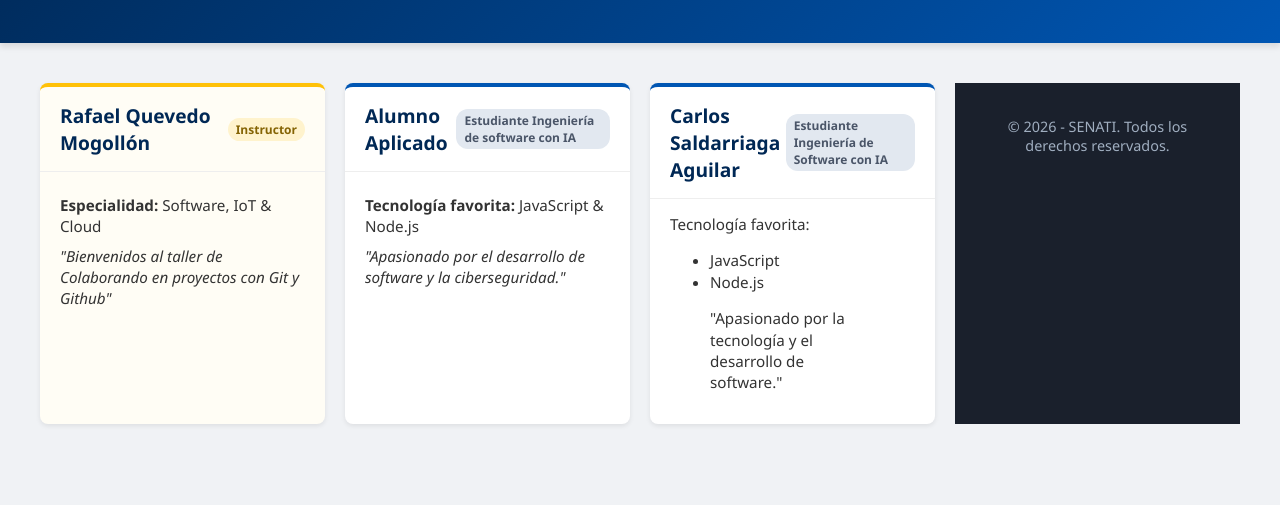
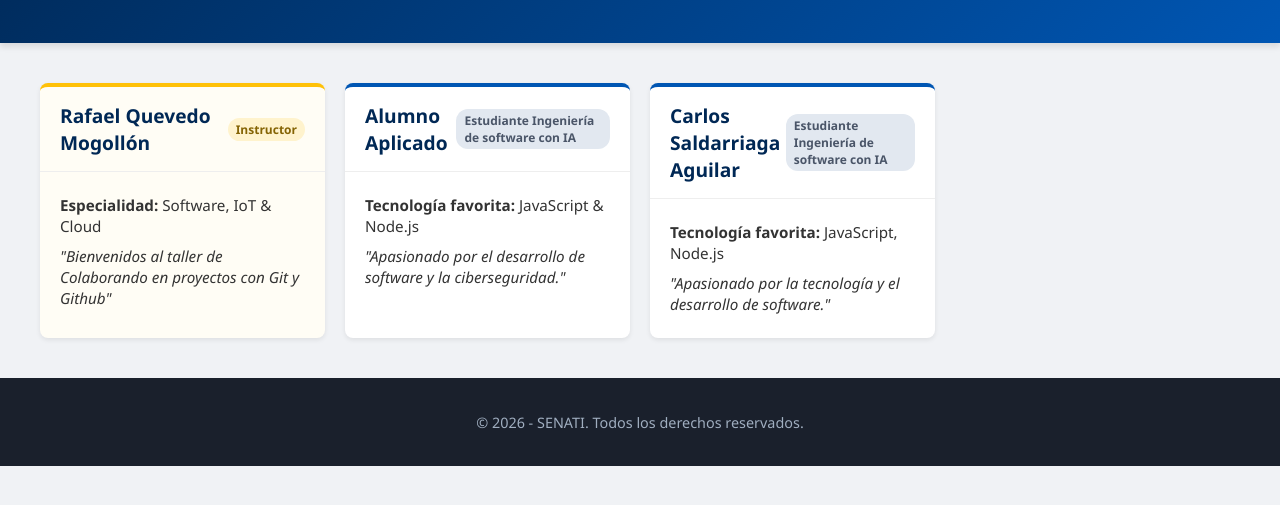
Before and after one commit to josepsmith151215-glitch/directorio-clase-senati, a plain HTML site: page index.html in a window 1280 px wide. Shown: the part 141-646 px from the top of the page. Drawn offline with Linux system fonts and the light colour scheme.

Commit message:
CarlosSaldarriaga: Codigo modificado

```diff
--- a/index.html
+++ b/index.html
@@ -43,26 +43,18 @@
         </div>
 
         <!-- Ejemplo 01 -->
-<div class="card">
-    <header class="card-header">
-        <h3 class="card-title">Carlos Saldarriaga Aguilar</h3>
-        <span class="badge">Estudiante Ingeniería de Software con IA</span>
-    </header>
-
-    <div class="card-body">
-        <div class="tech-info">
-            <span class="tech-label">Tecnología favorita:</span>
-            <ul class="tech-list">
-                <li class="tech-item">JavaScript</li>
-                <li class="tech-item">Node.js</li>
-            </ul>
+        <div class="card">
+            <div class="card-header">
+                <h3>Carlos Saldarriaga Aguilar</h3>
+                <span class="badge">Estudiante Ingeniería de software con IA</span>
+            </div>
+            <div class="card-body">
+                <p><strong>Tecnología favorita:</strong> JavaScript, Node.js</p>
+                <p><em>"Apasionado por la tecnología y el desarrollo de software."</em></p>
+            </div>
         </div>
 
-        <blockquote class="quote">
-            <p>"Apasionado por la tecnología y el desarrollo de software."</p>
-        </blockquote>
-    </div>
-</div>
+    </main>
 
     <footer class="main-footer">
       <p>&copy; 2026 - SENATI. Todos los derechos reservados.</p>
```
